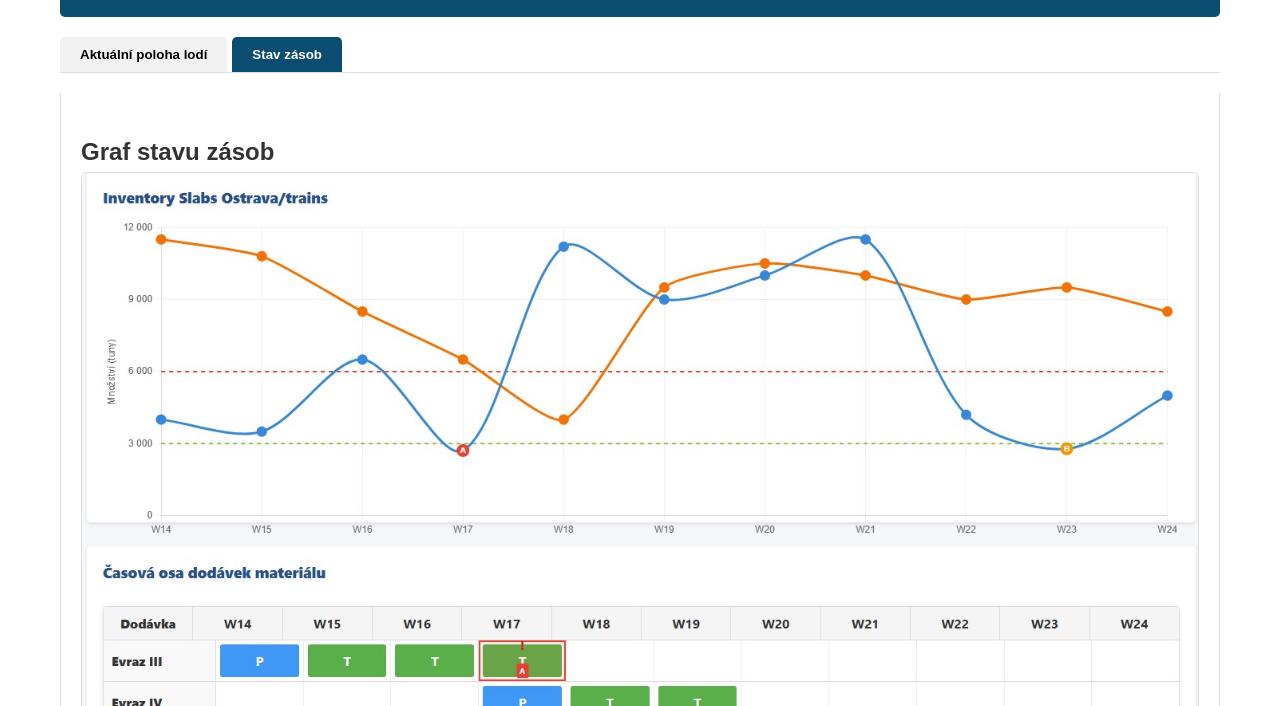
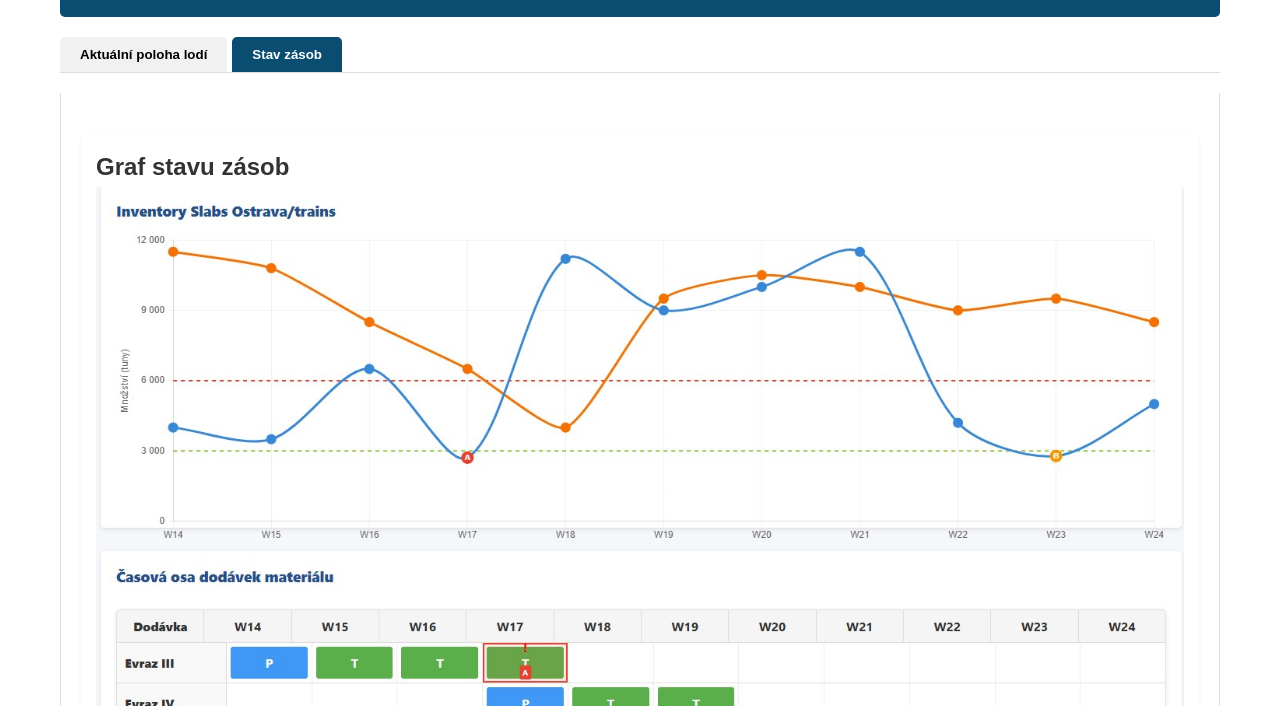
Before and after one commit to rukacz/vessel_tracker, a website: page index.html in a window 1280 px wide. Both pictures are taken after a click on the button "Stav zásob". Shown: the part 94-800 px from the top of the page. Drawn offline with nearby package versions, Linux system fonts and the light colour scheme.

Commit message:
Update index.html

```diff
--- a/index.html
+++ b/index.html
@@ -433,16 +433,28 @@
     }
 }
 
-.inventory-graph-container {
-    margin: 20px 0;
+.inventory-graph-container,
+.inventory-timeline-container {
+    margin: 20px 0 30px 0;
+    background-color: #fff;
+    padding: 15px;
+    border-radius: 8px;
+    box-shadow: 0 2px 5px rgba(0, 0, 0, 0.05);
 }
 
 .inventory-graph {
     max-width: 100%;
     height: auto;
-    border: 1px solid #ddd;
-    border-radius: 5px;
-    margin-bottom: 30px;
+    display: block;
+    margin: 0 auto;
+}
+
+/* Responzivní styly */
+@media screen and (max-width: 768px) {
+    .inventory-graph-container,
+    .inventory-timeline-container {
+        padding: 10px;
+    }
 }
 
     </style>
```
